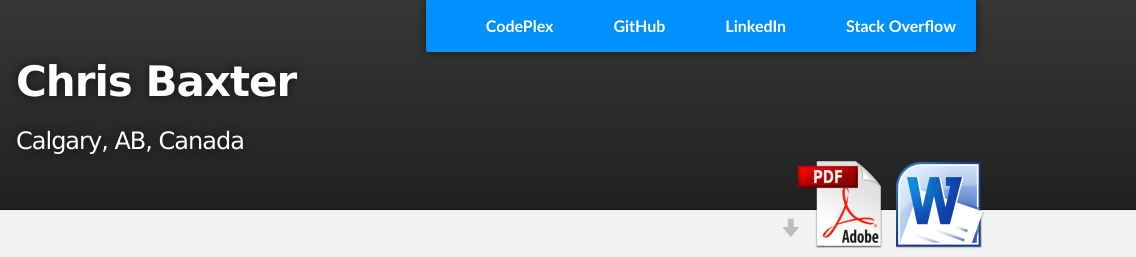
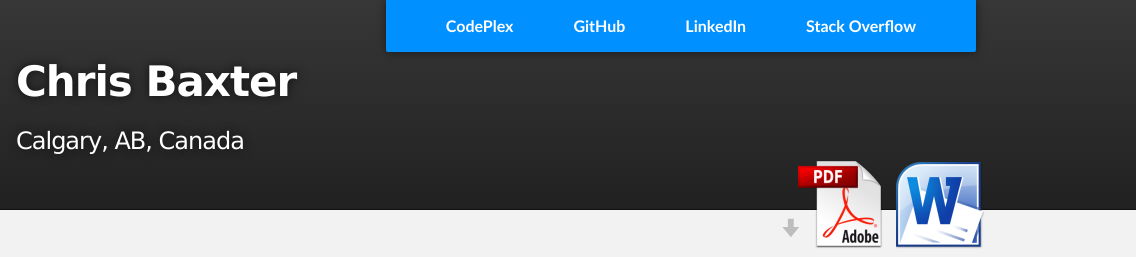
Before and after one commit to cbaxter/cbaxter.github.com, a plain HTML site: page index.html in a window 1280 px wide. Shown: the top 257 px of the page, 144-1280 px from the left. Drawn offline with Linux system fonts and the light colour scheme.

Commit message:
Removed templated js file.

```diff
--- a/javascripts/main.js
+++ /dev/null
@@ -1 +0,0 @@
-console.log('This would be the main JS file.');
--- a/stylesheets/stylesheet.css
+++ b/stylesheets/stylesheet.css
@@ -271,7 +271,7 @@ Full-Width Styles
   top:0;
   right: 10px;
   z-index: 10;
-  padding: 10px 10px 10px 10px;
+  padding: 10px 50px 10px 10px;
   color: #fff;
   background: #0090ff no-repeat 95% 50%;
   font-weight: 700;
@@ -395,10 +395,10 @@ Resume Styles
     margin:10px 0px;
     border: 1px solid #373737;
     box-shadow: 5px 5px 5px #dadada;
- 	-webkit-box-shadow: 5px 5px 5px #dadada;
+    -webkit-box-shadow: 5px 5px 5px #dadada;
     -moz-box-shadow: 5px 5px 5px #dadada;
-	-o-box-shadow: 5px 5px 5px #dadada;
-	-ms-box-shadow: 5px 5px 5px #dadada;
+    -o-box-shadow: 5px 5px 5px #dadada;
+    -ms-box-shadow: 5px 5px 5px #dadada;
 }
 
 .expertise {
```
